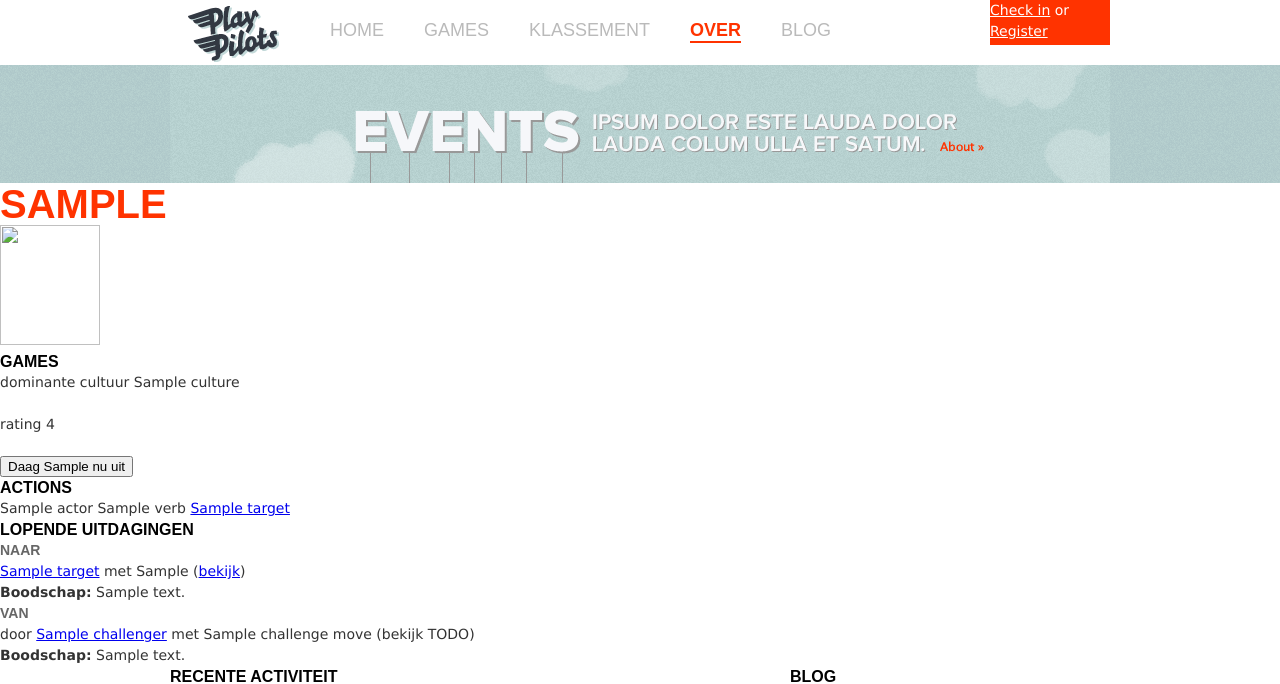
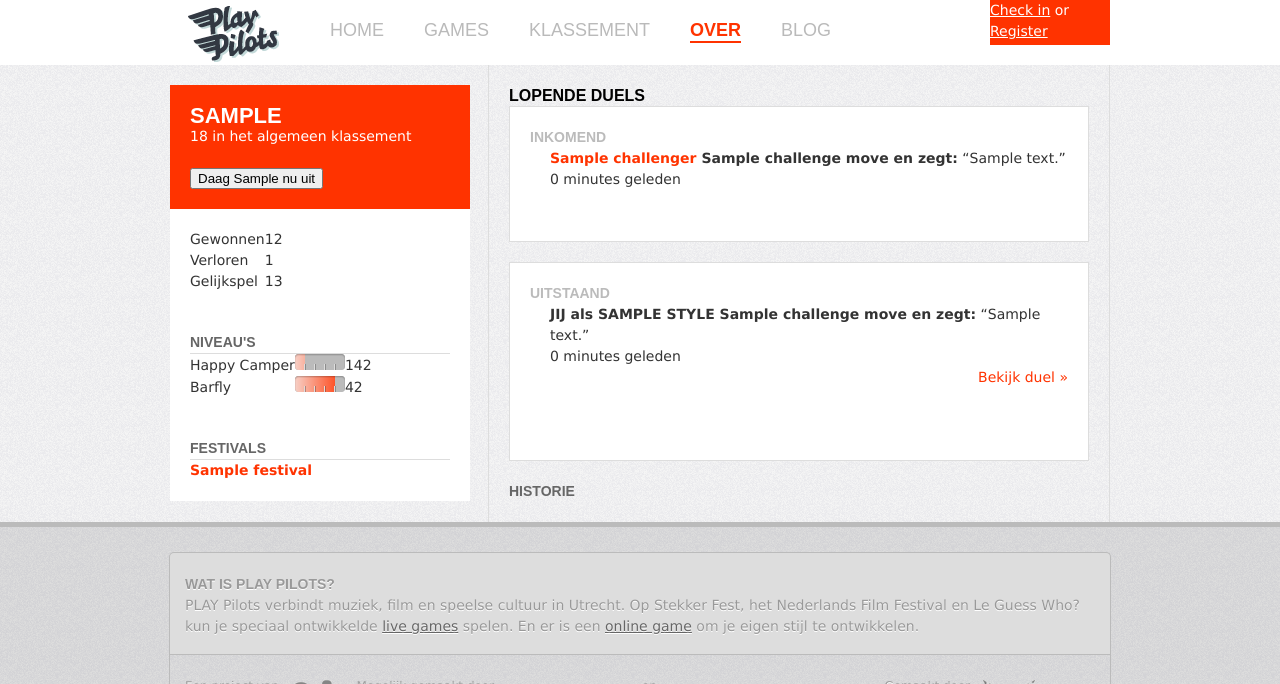
Before and after one commit to whatsthehubbub/playpilots, a Django app: template ebi/templates/metagame/player_detail.html in a window 1280 px wide. Shown: the top 684 px of the page. Run offline with Django 3.2, Linux system fonts and the light colour scheme; the template is opened without the code that fills it: most values are stand-ins (such as "Sample title", 1, 10 or a date in 2020); some libraries are stand-ins or nearby versions.

Commit message:
bunch more stuff for player and ranking

```diff
--- a/ebi/templates/metagame/klassement.html
+++ b/ebi/templates/metagame/klassement.html
@@ -148,7 +148,6 @@
                 {% for style in styles %}
                     <li id="style_{{ style.id }}"><a href="/klassement?style={{ style.id }}">{{ style.name }}</a></li>
                 {% endfor %}
-
             </ul>
         </div>
 
--- a/ebi/templates/metagame/player_detail.html
+++ b/ebi/templates/metagame/player_detail.html
@@ -1,52 +1,234 @@
 {% extends "metagame/base.html" %}
 
 {% block extrahead %}
-    <title>PLAY! met {{ player.user.name }}</title>
+    <title>Profiel van {{ player.user.name }}</title>
+
+    <style type="text/css" media="screen">
+        #contentwrapper {
+            background-color: #f5f5f5;
+            background-image: url({{ MEDIA_URL }}image/grain_overlay.png);
+        }
+
+        #player {
+            overflow: auto;
+        }
+
+        /* TODO put in border between header and #player */
+
+        #actions {
+            border-left: thin solid #ddd;
+            border-right: thin solid #ddd;
+
+            width: 580px; /* 620px; */
+            padding: 20px;
+
+            float: right;
+        }
+
+        #profile {
+            margin-top: 20px;
+
+            width: 300px;
+            float: left;
+        }
+
+        #profile H4 {
+            border-bottom: thin solid #ddd;
+        }
+
+        #details {
+            background-color: #f30;
+            padding: 20px;
+
+            color: white;
+        }
+
+        #details H2 {
+            color: white;
+        }
+
+        #record, #levels, #festivals {
+            padding: 20px;
+
+            background-color: white;
+        }
+
+        #festivals A {
+            font-weight: bold;
+            text-decoration: none;
+            color: #f30;
+        }
+
+        #incoming, #outgoing {
+            padding: 20px;
+
+            border: thin solid #ddd;
+
+            background-color: white;
+
+            margin-bottom: 20px;
+        }
+
+        #incoming A, #outgoing A {
+            color: #f30;
+            text-decoration: none;
+        }
+
+        #incoming H4, #outgoing H4 {
+            color: #bbb;
+        }
+
+        #incoming LI, #outgoing LI {
+            padding-bottom: 10px;
+        }
+
+        #incoming LI.notlast, #outgoing LI.notlast {
+            border-bottom: thin solid #ddd;
+        }
+
+        .duel BUTTON.door {
+            float: right;
+        }
+
+        .duel .style {
+            text-transform: uppercase;
+        }
+
+        .duel .view {
+            text-align: right;
+        }
+    </style>
+
+
 {% endblock %}
 
+{% block tagline %}{% endblock %}
+
 {% block content %}
-    <h1>{{ player.user.first_name }}</h1>
+<div id="player" class="mainblock">
+    <div id="profile">
 
-    <img src="" id="photo" style="width: 100px; height: 120px;">
+        <div id="details">
+            <h2>{{ player.user.username }}</h2>
 
-    <h3>Games</h3>
+            <p>18 in het algemeen klassement</p>
 
-    <p>dominante cultuur {{ player.culture }}</p>
+            {% ifnotequal player.user.username user.username  %}
+                <form method="GET" action="/challenge/">
+                    <input type="hidden" name="target" value="{{ player.id }}">
+                    <button type="submit">Daag {{ player.user.first_name }} nu uit</button>
+                </form>
+            {% else %}
+                <p>Je kunt niet jezelf uitdagen.</p>
+            {% endifnotequal %}
+        </div>
 
-    <p>rating {{ player.rating }}</p>
+        <div id="record">
+            <table>
+                <tr>
+                    <td>Gewonnen</td>
+                    <td>12</td>
+                </tr>
 
-    {% ifnotequal player.user.username user.username  %}
-        <form method="GET" action="/challenge/">
-            <input type="hidden" name="target" value="{{ player.id }}">
-            <button type="submit">Daag {{ player.user.first_name }} nu uit</button>
-        </form>
-    {% endifnotequal %}
+                <tr>
+                    <td>Verloren</td>
+                    <td>1</td>
+                </tr>
 
-    <h3>Actions</h3>
+                <tr>
+                    <td>Gelijkspel</td>
+                    <td>13</td>
+                </tr>
+            </table>
+        </div>
 
-    <ul>
-    {% for action in actions %}
-        <li>{{ action.actor }} {{ action.verb }} <a href="{{ action.target.get_absolute_url }}">{{ action.target }}</a></li>
-    {% endfor %}
-    </ul>
+        <div id="levels">
+            <h4>Niveau's</h4>
 
-    <h3>Lopende uitdagingen</h3>
+            <table>
+                <tr>
+                    <td>Happy Camper</td>
+                    <td><img src="{{ MEDIA_URL }}image/level_1.png"></td>
+                    <td>142</td>
+                </tr>
 
-    <h4>Naar</h4>
+                <tr>
+                    <td>Barfly</td>
+                    <td><img src="{{ MEDIA_URL }}image/level_4.png"></td>
+                    <td>42</td>
+                </tr>
+            </table>
+        </div>
 
-    {% for duel in player.challenger_duel.all %}
-        <a href="/players/{{ duel.target.id }}/">{{ duel.target }}</a> met {{ duel.challenge_move }}
-        (<a href="/challenge/{{ duel.id }}/">bekijk</a>)<br>
-        <b>Boodschap:</b> {{ duel.challenge_message }}
-        <br>
-    {% endfor %}
+        <div id="festivals">
+            <h4>Festivals</h4>
 
-    <h4>Van</h4>
+            {% for game in player.game_set.all %}
+                <a href="/games/{{ game.slug }}">{{ game.festival }}</a>
+            {% endfor %}
+        </div>
+    </div>
 
-    {% for duel in player.responder_duel.all %}
-        door <a href="/players/{{ duel.challenger.id }}/">{{ duel.challenger }}</a> met {{ duel.challenge_move.name }} {% if duel.open %}(<a href="/c/{{ duel.id }}">beantwoord</a>){% else %}(bekijk TODO){% endif %} <br>
-        <b>Boodschap:</b> {{ duel.challenge_message }}
-        <br>
-    {% endfor %}
+    <div id="actions">
+
+        <h3>Lopende duels</h3>
+
+        <div id="incoming">
+            <h4>Inkomend</h4>
+
+            <ol id="incoming_duels">
+                {% for duel in player.responder_duel.all %}
+                    <li id="duel_{{ duel.id }}" class="duel {% if not forloop.last %}notlast{% endif %}">
+                        <b><a href="/players/{{ duel.challenger.id }}/">{{ duel.challenger }}</a>
+                        {{ duel.challenge_move.name }}
+                        en zegt:</b> &ldquo;{{ duel.challenge_message }}&rdquo;
+                        <br>
+                        {{ duel.created|timesince }} geleden
+
+                        {% if duel.open %}
+                            <form method="GET" action="/c/{{ duel.id }}/">
+                                <button class="door"><p class="door">beantwoord</p></button>
+                            </form>
+                        {% endif %}
+                    </li>
+                {% endfor %}
+            </ol>
+        </div>
+
+        <div id="outgoing">
+            <h4>Uitstaand</h4>
+
+            <ol id="outgoing_duels">
+                {% for duel in player.challenger_duel.all %}
+                    <li id="duel_{{ duel.id }}" class="duel {% if not forloop.last %}notlast{% endif %}">
+                        <b>JIJ
+                        als <span class="style">{{ duel.challenge_move.style.name }}</span>
+                        {{ duel.challenge_move.name }}
+                        en zegt:</b> &ldquo;{{ duel.challenge_message }}&rdquo;
+                        <br>
+                        {{ duel.created|timesince }} geleden
+                        <br>
+                        <p class="view"><a href="/c/{{ duel.id }}/">Bekijk duel &raquo;</a></p>
+                    </li>
+                {% endfor %}
+            </ol>
+        </div>
+
+        <h4>Historie</h4>
+
+    </div>
+
+    {% comment %}
+        TODO
+        <h3>Actions</h3>
+
+        <ul>
+        {% for action in actions %}
+            <li>{{ action.actor }} {{ action.verb }} <a href="{{ action.target.get_absolute_url }}">{{ action.target }}</a></li>
+        {% endfor %}
+        </ul>
+    {% endcomment %}
 
 {% endblock %}
+
+{% block activityfooter %}{% endblock %}
```
